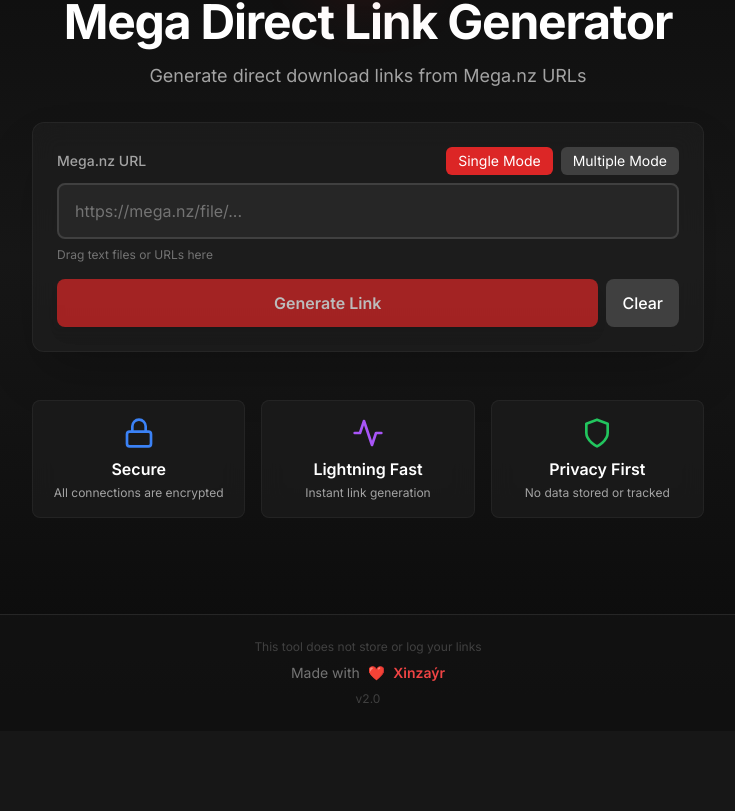
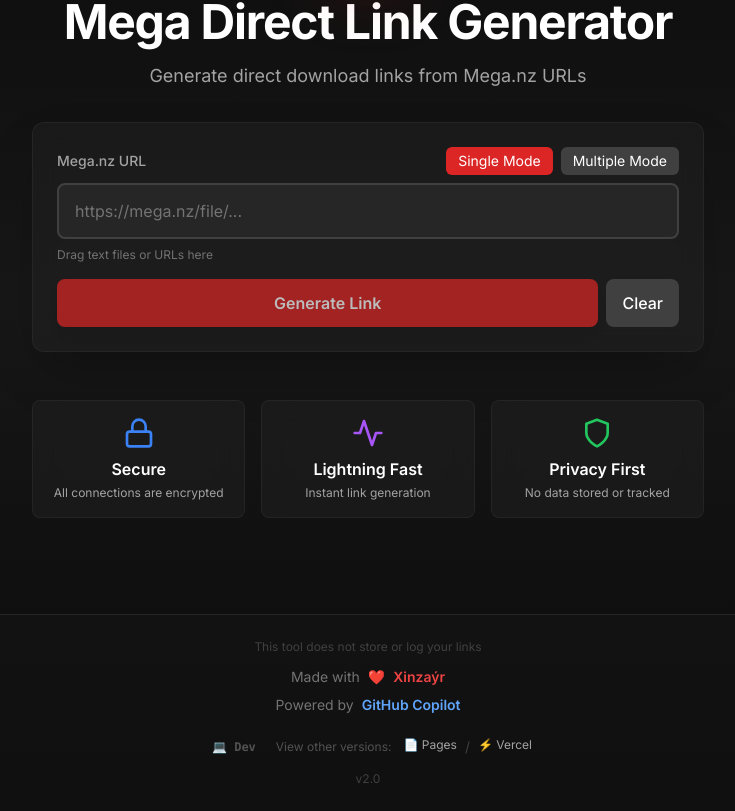
Before and after one commit to Xinzayr/MegaLinkGen, a Vue app: page / in a window 1280 px wide. Shown: the part 217-1028 px from the top of the page, without its empty margins (272-1007 px from the left). Before the commit the page ends 948 px from the top, so only its background shows below. Built offline with nearby package versions, Linux system fonts and the light colour scheme; no server answers.

Commit message:
feat(footer): agregar crédito GitHub Copilot, detección deployment y links a ambas versiones

```diff
--- a/src/components/AppFooter.vue
+++ b/src/components/AppFooter.vue
@@ -1,11 +1,16 @@
 <template>
   <footer class="w-full text-center p-6 text-neutral-600 text-sm border-t border-neutral-800 bg-neutral-900/50 mt-12">
-    <div class="max-w-2xl mx-auto space-y-2">
+    <div class="max-w-3xl mx-auto space-y-3">
+      <!-- Disclaimer -->
       <p class="text-xs text-neutral-700">
         {{ t('footer.disclaimer') }}
       </p>
+
+      <!-- Made with & Powered by lines -->
+      <div class="space-y-2">
+        <!-- Made with Xinzaýr -->
         <p class="flex items-center justify-center gap-2 flex-wrap">
-        <span class="text-neutral-500">Made with</span>
+          <span class="text-neutral-500">{{ t('footer.madeWith') }}</span>
           <span aria-hidden="true">❤️</span>
           <a
             href="https://github.com/Xinzayr"
@@ -16,6 +21,65 @@
             Xinzaýr
           </a>
         </p>
+
+        <!-- Powered by GitHub Copilot -->
+        <p class="flex items-center justify-center gap-2 flex-wrap">
+          <span class="text-neutral-500">{{ t('footer.poweredBy') }}</span>
+          <a
+            href="https://github.com/features/copilot"
+            target="_blank"
+            rel="noopener noreferrer"
+            class="text-blue-400 hover:text-blue-300 transition-colors font-semibold hover:underline"
+          >
+            {{ t('footer.githubCopilot') }}
+          </a>
+        </p>
+      </div>
+
+      <!-- Deployment badge & version links -->
+      <div class="flex items-center justify-center gap-3 flex-wrap pt-2">
+        <!-- Deployment Badge -->
+        <span
+          :class="{
+            'bg-gray-700 text-gray-200': deploymentType === 'unknown',
+            'bg-gray-800 text-gray-300 border border-gray-600': deploymentType === 'gh-pages',
+            'bg-black text-white border border-gray-700': deploymentType === 'vercel'
+          }"
+          class="px-2 py-1 rounded text-xs font-mono font-semibold"
+        >
+          {{ deploymentBadgeText }}
+        </span>
+
+        <!-- Version selection -->
+        <span class="text-neutral-600 text-xs">{{ t('footer.versions') }}:</span>
+        <div class="flex gap-2">
+          <a
+            href="https://xinzayr.github.io/MegaLinkGen/"
+            target="_blank"
+            rel="noopener noreferrer"
+            :class="{
+              'ring-1 ring-offset-2 ring-offset-neutral-900 ring-red-500': deploymentType === 'gh-pages'
+            }"
+            class="text-neutral-400 hover:text-neutral-300 transition-colors text-xs hover:underline"
+          >
+            📄 Pages
+          </a>
+          <span class="text-neutral-700">/</span>
+          <a
+            href="https://megalinkgen.vercel.app/"
+            target="_blank"
+            rel="noopener noreferrer"
+            :class="{
+              'ring-1 ring-offset-2 ring-offset-neutral-900 ring-red-500': deploymentType === 'vercel'
+            }"
+            class="text-neutral-400 hover:text-neutral-300 transition-colors text-xs hover:underline"
+          >
+            ⚡ Vercel
+          </a>
+        </div>
+      </div>
+
+      <!-- Version info -->
       <p class="text-xs text-neutral-700">
         {{ t('app.version') }}
       </p>
@@ -24,7 +88,25 @@
 </template>
 
 <script setup>
-import { useI18n } from 'vue-i18n';
+import { computed } from 'vue'
+import { useI18n } from 'vue-i18n'
 
 const { t } = useI18n()
+
+// Detect deployment type
+const deploymentType = computed(() => {
+  if (typeof window === 'undefined') return 'unknown'
+  const host = window.location.host || ''
+  if (host.includes('github.io')) return 'gh-pages'
+  if (host.includes('vercel.app')) return 'vercel'
+  return 'development'
+})
+
+// Badge text based on deployment
+const deploymentBadgeText = computed(() => {
+  const type = deploymentType.value
+  if (type === 'gh-pages') return `📄 ${t('footer.deployment.ghPages')}`
+  if (type === 'vercel') return `⚡ ${t('footer.deployment.vercel')}`
+  return `💻 Dev`
+})
 </script>
--- a/src/locales/ar.json
+++ b/src/locales/ar.json
@@ -143,7 +143,15 @@
         "disclaimer": "هذه الأداة لا تخزن أو تسجل روابطك",
         "opensource": "مفتوح المصدر",
         "madeWith": "صنع بـ",
-        "by": "بواسطة"
+        "by": "بواسطة",
+        "poweredBy": "مدعوم من",
+        "githubCopilot": "GitHub Copilot",
+        "deployment": {
+            "ghPages": "GitHub Pages",
+            "vercel": "Vercel",
+            "badge": "النشر"
+        },
+        "versions": "عرض الإصدارات الأخرى"
     },
     "install": {
         "prompt": "ثبّت هذا التطبيق للاستخدام دون اتصال",
--- a/src/locales/en.json
+++ b/src/locales/en.json
@@ -143,7 +143,15 @@
         "disclaimer": "This tool does not store or log your links",
         "opensource": "Open source",
         "madeWith": "Made with",
-        "by": "by"
+        "by": "by",
+        "poweredBy": "Powered by",
+        "githubCopilot": "GitHub Copilot",
+        "deployment": {
+            "ghPages": "GitHub Pages",
+            "vercel": "Vercel",
+            "badge": "Deployment"
+        },
+        "versions": "View other versions"
     },
     "install": {
         "prompt": "Install this app to use it offline",
--- a/src/locales/es.json
+++ b/src/locales/es.json
@@ -143,7 +143,15 @@
         "disclaimer": "Esta herramienta no almacena ni registra tus enlaces",
         "opensource": "Código abierto",
         "madeWith": "Hecho con",
-        "by": "por"
+        "by": "por",
+        "poweredBy": "Impulsado por",
+        "githubCopilot": "GitHub Copilot",
+        "deployment": {
+            "ghPages": "GitHub Pages",
+            "vercel": "Vercel",
+            "badge": "Despliegue"
+        },
+        "versions": "Ver otras versiones"
     },
     "install": {
         "prompt": "Instala esta app para usarla offline",
--- a/src/locales/fr.json
+++ b/src/locales/fr.json
@@ -143,7 +143,15 @@
         "disclaimer": "Cet outil ne stocke ni n'enregistre vos liens",
         "opensource": "Source ouverte",
         "madeWith": "Fait avec",
-        "by": "par"
+        "by": "par",
+        "poweredBy": "Alimenté par",
+        "githubCopilot": "GitHub Copilot",
+        "deployment": {
+            "ghPages": "GitHub Pages",
+            "vercel": "Vercel",
+            "badge": "Déploiement"
+        },
+        "versions": "Voir d'autres versions"
     },
     "install": {
         "prompt": "Installez cette app pour l'utiliser hors ligne",
--- a/src/locales/hi.json
+++ b/src/locales/hi.json
@@ -143,7 +143,15 @@
         "disclaimer": "यह टूल आपके लिंक सहेजता या लॉग नहीं करता",
         "opensource": "ओपन सोर्स",
         "madeWith": "बनाया गया",
-        "by": "द्वारा"
+        "by": "द्वारा",
+        "poweredBy": "द्वारा संचालित",
+        "githubCopilot": "GitHub Copilot",
+        "deployment": {
+            "ghPages": "GitHub Pages",
+            "vercel": "Vercel",
+            "badge": "परिनियोजन"
+        },
+        "versions": "अन्य संस्करण देखें"
     },
     "install": {
         "prompt": "इस ऐप को ऑफ़लाइन उपयोग के लिए इंस्टॉल करें",
--- a/src/locales/pt.json
+++ b/src/locales/pt.json
@@ -143,7 +143,15 @@
         "disclaimer": "Esta ferramenta não armazena nem registra seus links",
         "opensource": "Código aberto",
         "madeWith": "Feito com",
-        "by": "por"
+        "by": "por",
+        "poweredBy": "Alimentado por",
+        "githubCopilot": "GitHub Copilot",
+        "deployment": {
+            "ghPages": "GitHub Pages",
+            "vercel": "Vercel",
+            "badge": "Implantação"
+        },
+        "versions": "Ver outras versões"
     },
     "install": {
         "prompt": "Instale este app para usá-lo offline",
--- a/src/locales/ru.json
+++ b/src/locales/ru.json
@@ -143,7 +143,15 @@
         "disclaimer": "Инструмент не сохраняет и не логирует ваши ссылки",
         "opensource": "Open source",
         "madeWith": "Сделано с",
-        "by": "от"
+        "by": "от",
+        "poweredBy": "Поддерживается",
+        "githubCopilot": "GitHub Copilot",
+        "deployment": {
+            "ghPages": "GitHub Pages",
+            "vercel": "Vercel",
+            "badge": "Развертывание"
+        },
+        "versions": "Просмотреть другие версии"
     },
     "install": {
         "prompt": "Установите приложение для офлайн-работы",
--- a/src/locales/zh.json
+++ b/src/locales/zh.json
@@ -143,7 +143,15 @@
         "disclaimer": "本工具不存储或记录你的链接",
         "opensource": "开源",
         "madeWith": "用",
-        "by": "制作"
+        "by": "制作",
+        "poweredBy": "由以下驱动",
+        "githubCopilot": "GitHub Copilot",
+        "deployment": {
+            "ghPages": "GitHub Pages",
+            "vercel": "Vercel",
+            "badge": "部署"
+        },
+        "versions": "查看其他版本"
     },
     "install": {
         "prompt": "安装此应用以便离线使用",
```
Lines whose indentation alone changed are shown as unchanged.
